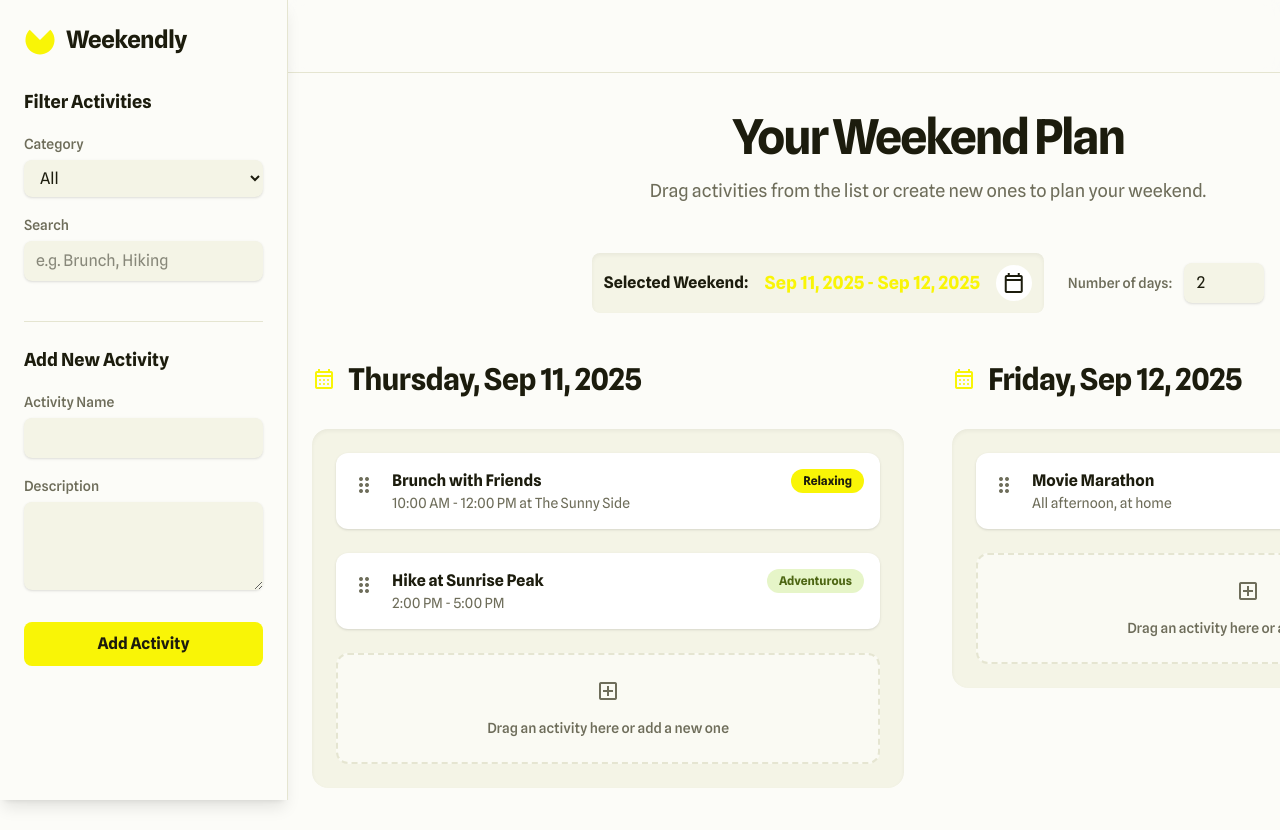
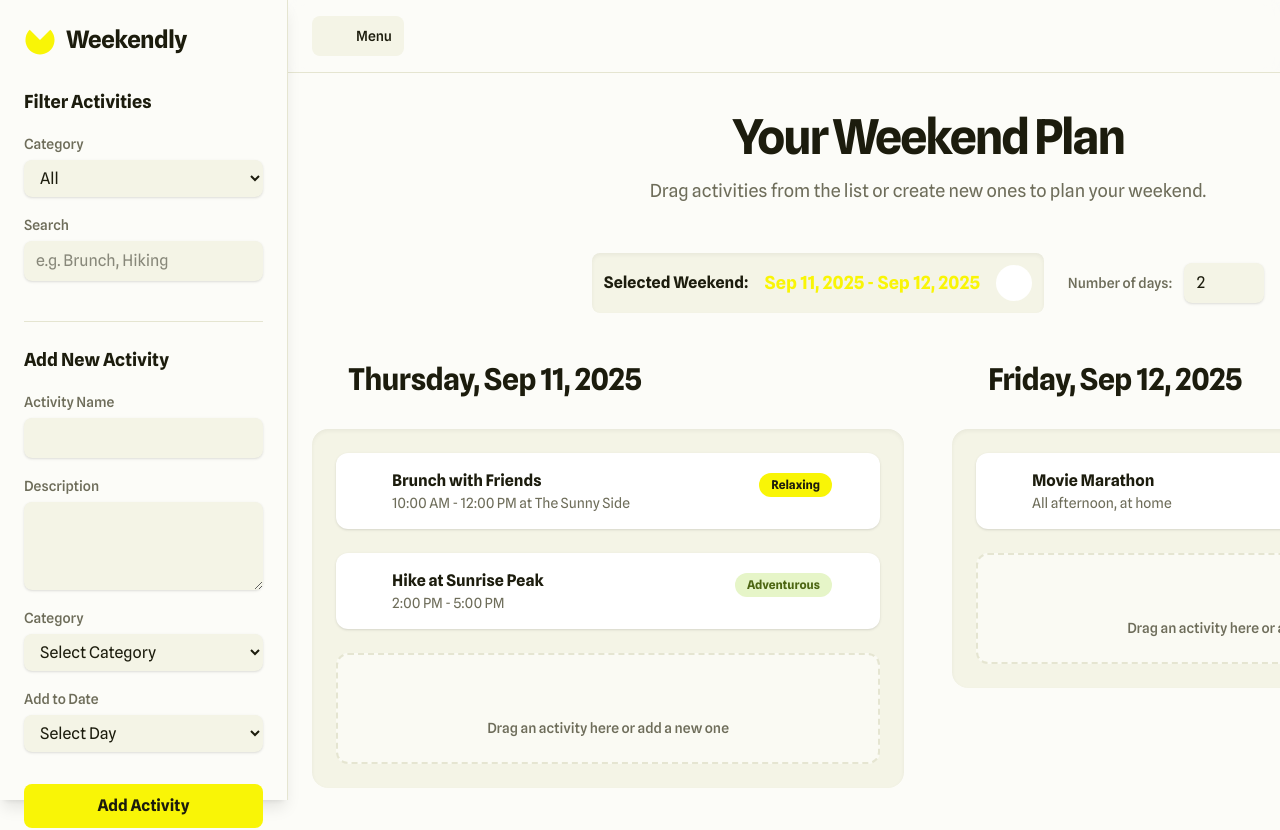
Before and after one commit to DEDfreak/Uday, a React (Vite) app: page / in a window 1280 px wide. Shown: the top 830 px of the page. Built offline with nearby package versions, Linux system fonts and the light colour scheme.

Commit message:
Fixed the display of weekends, and form details

```diff
--- a/src/App.jsx
+++ b/src/App.jsx
@@ -118,8 +118,11 @@ function App() {
   })
   const [newActivity, setNewActivity] = useState({
     name: '',
-    description: ''
+    description: '',
+    category: '',
+    selectedDay: ''
   })
+  const [selectedDate, setSelectedDate] = useState(new Date())
   const [weekendDays, setWeekendDays] = useState(2)
   const [activeId, setActiveId] = useState(null)
 
@@ -138,6 +141,26 @@ function App() {
       const dayIndex = over.id.match(/day-(\d+)-drop/)?.[1]
       if (dayIndex !== undefined) {
         const dayKey = `day${dayIndex}`
+
+        // Check if it's an existing activity being moved
+        if (active.id.startsWith('activity-')) {
+          const activityId = active.id.split('-')[1]
+          const fromDayIndex = active.id.split('-')[2]
+
+          // Move activity between days
+          if (fromDayIndex !== dayIndex) {
+            const newPlan = { ...weekendPlan }
+            const fromDayKey = `day${fromDayIndex}`
+            const activity = newPlan[fromDayKey]?.find(a => a.id === activityId)
+
+            if (activity) {
+              newPlan[fromDayKey] = newPlan[fromDayKey].filter(a => a.id !== activityId)
+              newPlan[dayKey] = [...(newPlan[dayKey] || []), activity]
+              setWeekendPlan(newPlan)
+            }
+          }
+        } else {
+          // New activity from browser
           const activity = [...activities, ...aiGeneratedActivities].find(a => a.id === active.id)
 
           if (activity && !weekendPlan[dayKey]?.find(a => a.id === activity.id)) {
@@ -154,13 +177,28 @@ function App() {
         }
       }
     }
+  }
 
   const addNewActivity = (e) => {
     e.preventDefault()
-    if (newActivity.name.trim()) {
-      // In a real app, this would add to the activities list
-      console.log('Adding new activity:', newActivity)
-      setNewActivity({ name: '', description: '' })
+    if (newActivity.name.trim() && newActivity.category && newActivity.selectedDay !== '') {
+      const activityId = `custom-${Date.now()}`
+      const newActivityData = {
+        id: activityId,
+        title: newActivity.name,
+        description: newActivity.description,
+        category: newActivity.category
+      }
+
+      // Add to the selected day
+      const dayKey = `day${newActivity.selectedDay}`
+      setWeekendPlan(prev => ({
+        ...prev,
+        [dayKey]: [...(prev[dayKey] || []), newActivityData]
+      }))
+
+      // Reset form
+      setNewActivity({ name: '', description: '', category: '', selectedDay: '' })
     }
   }
 
@@ -181,6 +219,8 @@ function App() {
         newActivity={newActivity}
         onNewActivityChange={setNewActivity}
         onAddActivity={addNewActivity}
+        weekendDays={weekendDays}
+        selectedDate={selectedDate}
       />
 
       <div className="flex flex-1 flex-col transition-all duration-300 ease-in-out lg:ml-72">
@@ -195,6 +235,8 @@ function App() {
             weekendDays={weekendDays}
             onWeekendDaysChange={setWeekendDays}
             onWeekendPlanChange={setWeekendPlan}
+            selectedDate={selectedDate}
+            onSelectedDateChange={setSelectedDate}
           />
 
           <ActivityBrowser
--- a/src/components/Header.jsx
+++ b/src/components/Header.jsx
@@ -2,8 +2,9 @@ function Header({ onMenuClick, onShareClick }) {
   return (
     <header className="sticky top-0 z-10 w-full border-b border-[var(--border-color)] bg-[var(--bg-primary)]/80 backdrop-blur-sm">
       <div className="mx-auto flex max-w-7xl items-center justify-between px-6 py-4">
-        <button className="lg:hidden" onClick={onMenuClick}>
-          <span className="material-symbols-outlined text-2xl text-[var(--text-primary)]">menu</span>
+        <button className="flex items-center gap-2 px-3 py-2 rounded-lg bg-[var(--bg-secondary)] hover:bg-[var(--border-color)] transition-colors" onClick={onMenuClick}>
+          <span className="material-symbols-outlined text-xl text-[var(--text-primary)]">menu</span>
+          <span className="text-sm font-medium text-[var(--text-primary)] hidden sm:block">Menu</span>
         </button>
 
         <div className="flex items-center gap-4 ml-auto">
--- a/src/components/Sidebar.jsx
+++ b/src/components/Sidebar.jsx
@@ -3,7 +3,7 @@ import { useState } from 'react'
 
 const categories = ['All', 'Relaxing', 'Adventurous', 'Cozy', 'Social', 'Creative']
 
-function Sidebar({ isOpen, onClose, filters, onFiltersChange, newActivity, onNewActivityChange, onAddActivity }) {
+function Sidebar({ isOpen, onClose, filters, onFiltersChange, newActivity, onNewActivityChange, onAddActivity, weekendDays, selectedDate }) {
   return (
     <>
       {/* Mobile backdrop */}
@@ -91,6 +91,45 @@ function Sidebar({ isOpen, onClose, filters, onFiltersChange, newActivity, onNew
             />
           </div>
 
+          <div>
+            <label className="text-sm font-medium text-[var(--text-secondary)]" htmlFor="activityCategory">Category</label>
+            <select
+              className="mt-1 block w-full rounded-lg border-[var(--border-color)] bg-[var(--bg-secondary)] py-2 px-3 text-[var(--text-primary)] shadow-sm focus:border-[var(--primary-color)] focus:ring focus:ring-[var(--primary-color)] focus:ring-opacity-50"
+              id="activityCategory"
+              value={newActivity.category || ''}
+              onChange={(e) => onNewActivityChange({ ...newActivity, category: e.target.value })}
+            >
+              <option value="">Select Category</option>
+              {categories.filter(cat => cat !== 'All').map(category => (
+                <option key={category} value={category}>{category}</option>
+              ))}
+            </select>
+          </div>
+
+          <div>
+            <label className="text-sm font-medium text-[var(--text-secondary)]" htmlFor="activityDate">Add to Date</label>
+            <select
+              className="mt-1 block w-full rounded-lg border-[var(--border-color)] bg-[var(--bg-secondary)] py-2 px-3 text-[var(--text-primary)] shadow-sm focus:border-[var(--primary-color)] focus:ring focus:ring-[var(--primary-color)] focus:ring-opacity-50"
+              id="activityDate"
+              value={newActivity.selectedDay || ''}
+              onChange={(e) => onNewActivityChange({ ...newActivity, selectedDay: e.target.value })}
+            >
+              <option value="">Select Day</option>
+              {Array.from({ length: weekendDays }, (_, i) => {
+                const date = new Date(selectedDate)
+                date.setDate(selectedDate.getDate() + i)
+                const dayNames = ['Sunday', 'Monday', 'Tuesday', 'Wednesday', 'Thursday', 'Friday', 'Saturday']
+                const dayName = dayNames[date.getDay()]
+                const formattedDate = date.toLocaleDateString('en-US', { month: 'short', day: 'numeric' })
+                return (
+                  <option key={i} value={i}>
+                    {dayName}, {formattedDate}
+                  </option>
+                )
+              })}
+            </select>
+          </div>
+
           <button
             className="mt-4 w-full rounded-lg bg-[var(--primary-color)] py-2.5 px-4 font-bold text-[var(--text-primary)] transition-colors hover:bg-yellow-400"
             type="submit"
--- a/src/components/WeekendPlan.jsx
+++ b/src/components/WeekendPlan.jsx
@@ -1,4 +1,4 @@
-import { useDroppable } from '@dnd-kit/core'
+import { useDroppable, useDraggable } from '@dnd-kit/core'
 import { useState } from 'react'
 
 function DropZone({ id, children }) {
@@ -14,7 +14,15 @@ function DropZone({ id, children }) {
   )
 }
 
-function ActivityCard({ activity }) {
+function DraggableActivityCard({ activity, dayIndex, onRemove }) {
+  const { attributes, listeners, setNodeRef, transform, isDragging } = useDraggable({
+    id: `activity-${activity.id}-${dayIndex}`,
+  })
+
+  const style = transform ? {
+    transform: `translate3d(${transform.x}px, ${transform.y}px, 0)`,
+  } : undefined
+
   const categoryColors = {
     'Relaxing': 'bg-[var(--primary-color)] text-[var(--text-primary)]',
     'Adventurous': 'bg-[#e6f5c8] text-[#4d6613]',
@@ -24,16 +32,30 @@ function ActivityCard({ activity }) {
   }
 
   return (
-    <div className="group cursor-grab rounded-xl bg-white p-4 shadow-sm transition-all hover:shadow-md">
+    <div
+      ref={setNodeRef}
+      style={style}
+      {...listeners}
+      {...attributes}
+      className={`group cursor-grab rounded-xl bg-white p-4 shadow-sm transition-all hover:shadow-md ${isDragging ? 'opacity-50' : ''}`}
+    >
       <div className="flex items-start gap-4">
         <span className="material-symbols-outlined mt-1 text-2xl text-[var(--text-secondary)]">drag_indicator</span>
         <div className="flex-1">
           <h4 className="font-bold">{activity.title}</h4>
           <p className="text-sm text-[var(--text-secondary)]">{activity.description}</p>
         </div>
-        <span className={`ml-auto rounded-full px-3 py-1 text-xs font-bold ${categoryColors[activity.category] || 'bg-gray-200 text-gray-800'}`}>
+        <div className="flex items-center gap-2">
+          <span className={`rounded-full px-3 py-1 text-xs font-bold ${categoryColors[activity.category] || 'bg-gray-200 text-gray-800'}`}>
             {activity.category}
           </span>
+          <button
+            onClick={() => onRemove(activity.id)}
+            className="text-red-500 hover:text-red-700 transition-colors"
+          >
+            <span className="material-symbols-outlined text-sm">close</span>
+          </button>
+        </div>
       </div>
     </div>
   )
@@ -50,9 +72,9 @@ function EmptySlot() {
   )
 }
 
-function WeekendPlan({ weekendPlan, weekendDays, onWeekendDaysChange, onWeekendPlanChange }) {
-  const [selectedDate, setSelectedDate] = useState(new Date())
+function WeekendPlan({ weekendPlan, weekendDays, onWeekendDaysChange, onWeekendPlanChange, selectedDate, onSelectedDateChange }) {
   const [showCalendar, setShowCalendar] = useState(false)
+  const [currentDayIndex, setCurrentDayIndex] = useState(0)
 
   const formatDate = (date) => {
     return date.toLocaleDateString('en-US', {
@@ -86,7 +108,7 @@ function WeekendPlan({ weekendPlan, weekendDays, onWeekendDaysChange, onWeekendP
 
   const handleDateChange = (event) => {
     const newDate = new Date(event.target.value)
-    setSelectedDate(newDate)
+    onSelectedDateChange(newDate)
     setShowCalendar(false)
   }
 
@@ -99,6 +121,39 @@ function WeekendPlan({ weekendPlan, weekendDays, onWeekendDaysChange, onWeekendP
       newPlan[dayKey] = weekendPlan[dayKey] || []
     }
     onWeekendPlanChange(newPlan)
+    // Reset carousel to first day
+    setCurrentDayIndex(0)
+  }
+
+  const handleRemoveActivity = (activityId) => {
+    const newPlan = { ...weekendPlan }
+    Object.keys(newPlan).forEach(dayKey => {
+      newPlan[dayKey] = newPlan[dayKey].filter(activity => activity.id !== activityId)
+    })
+    onWeekendPlanChange(newPlan)
+  }
+
+  const handleMoveActivity = (activityId, fromDayIndex, toDayIndex) => {
+    const newPlan = { ...weekendPlan }
+    const fromDayKey = `day${fromDayIndex}`
+    const toDayKey = `day${toDayIndex}`
+
+    // Find and remove activity from source day
+    const activity = newPlan[fromDayKey]?.find(a => a.id === activityId)
+    if (activity) {
+      newPlan[fromDayKey] = newPlan[fromDayKey].filter(a => a.id !== activityId)
+      // Add to destination day
+      newPlan[toDayKey] = [...(newPlan[toDayKey] || []), activity]
+      onWeekendPlanChange(newPlan)
+    }
+  }
+
+  const nextDay = () => {
+    setCurrentDayIndex(prev => Math.min(prev + 2, weekendDays - 2))
+  }
+
+  const prevDay = () => {
+    setCurrentDayIndex(prev => Math.max(prev - 2, 0))
   }
 
   return (
@@ -151,7 +206,8 @@ function WeekendPlan({ weekendPlan, weekendDays, onWeekendDaysChange, onWeekendP
         </div>
       </div>
 
-      <div className={`grid gap-12 ${weekendDays <= 2 ? 'grid-cols-1 lg:grid-cols-2' : weekendDays <= 3 ? 'grid-cols-1 lg:grid-cols-3' : 'grid-cols-1 sm:grid-cols-2 lg:grid-cols-3 xl:grid-cols-4'}`}>
+      {weekendDays <= 2 ? (
+        <div className="grid gap-12 grid-cols-1 lg:grid-cols-2">
           {dayNames.map((day, index) => (
             <div key={day.id} className="space-y-8">
               <h3 className="flex items-center gap-3 text-3xl font-bold tracking-tight">
@@ -161,13 +217,82 @@ function WeekendPlan({ weekendPlan, weekendDays, onWeekendDaysChange, onWeekendP
 
               <DropZone id={`day-${index}-drop`}>
                 {(weekendPlan[`day${index}`] || []).map(activity => (
-                <ActivityCard key={activity.id} activity={activity} />
+                  <DraggableActivityCard
+                    key={activity.id}
+                    activity={activity}
+                    dayIndex={index}
+                    onRemove={handleRemoveActivity}
+                  />
                 ))}
                 <EmptySlot />
               </DropZone>
             </div>
           ))}
         </div>
+      ) : (
+        <div className="space-y-8">
+          {/* Carousel Navigation */}
+          <div className="flex items-center justify-between">
+            <button
+              onClick={prevDay}
+              disabled={currentDayIndex === 0}
+              className="flex items-center gap-2 px-4 py-2 rounded-lg bg-[var(--bg-secondary)] hover:bg-[var(--border-color)] disabled:opacity-50 disabled:cursor-not-allowed transition-colors"
+            >
+              <span className="material-symbols-outlined">arrow_back</span>
+              Previous
+            </button>
+
+            <div className="flex items-center gap-2">
+              {Array.from({ length: Math.ceil(weekendDays / 2) }, (_, i) => (
+                <button
+                  key={i}
+                  onClick={() => setCurrentDayIndex(i * 2)}
+                  className={`w-3 h-3 rounded-full transition-colors ${
+                    Math.floor(currentDayIndex / 2) === i ? 'bg-[var(--primary-color)]' : 'bg-[var(--border-color)]'
+                  }`}
+                />
+              ))}
+            </div>
+
+            <button
+              onClick={nextDay}
+              disabled={currentDayIndex >= weekendDays - 2}
+              className="flex items-center gap-2 px-4 py-2 rounded-lg bg-[var(--bg-secondary)] hover:bg-[var(--border-color)] disabled:opacity-50 disabled:cursor-not-allowed transition-colors"
+            >
+              Next
+              <span className="material-symbols-outlined">arrow_forward</span>
+            </button>
+          </div>
+
+          {/* Two Day Cards */}
+          <div className="grid gap-12 grid-cols-1 lg:grid-cols-2">
+            {[currentDayIndex, currentDayIndex + 1].map((dayIndex) => {
+              if (dayIndex >= weekendDays) return null
+              const day = dayNames[dayIndex]
+              return (
+                <div key={day.id} className="space-y-8">
+                  <h3 className="flex items-center gap-3 text-3xl font-bold tracking-tight">
+                    <span className="material-symbols-outlined text-4xl text-[var(--primary-color)]">calendar_month</span>
+                    {day.name}, {day.date}
+                  </h3>
+
+                  <DropZone id={`day-${dayIndex}-drop`}>
+                    {(weekendPlan[`day${dayIndex}`] || []).map(activity => (
+                      <DraggableActivityCard
+                        key={activity.id}
+                        activity={activity}
+                        dayIndex={dayIndex}
+                        onRemove={handleRemoveActivity}
+                      />
+                    ))}
+                    <EmptySlot />
+                  </DropZone>
+                </div>
+              )
+            })}
+          </div>
+        </div>
+      )}
 
       <hr className="border-t border-[var(--border-color)] my-12"/>
     </>
```
Lines whose indentation alone changed are shown as unchanged.
